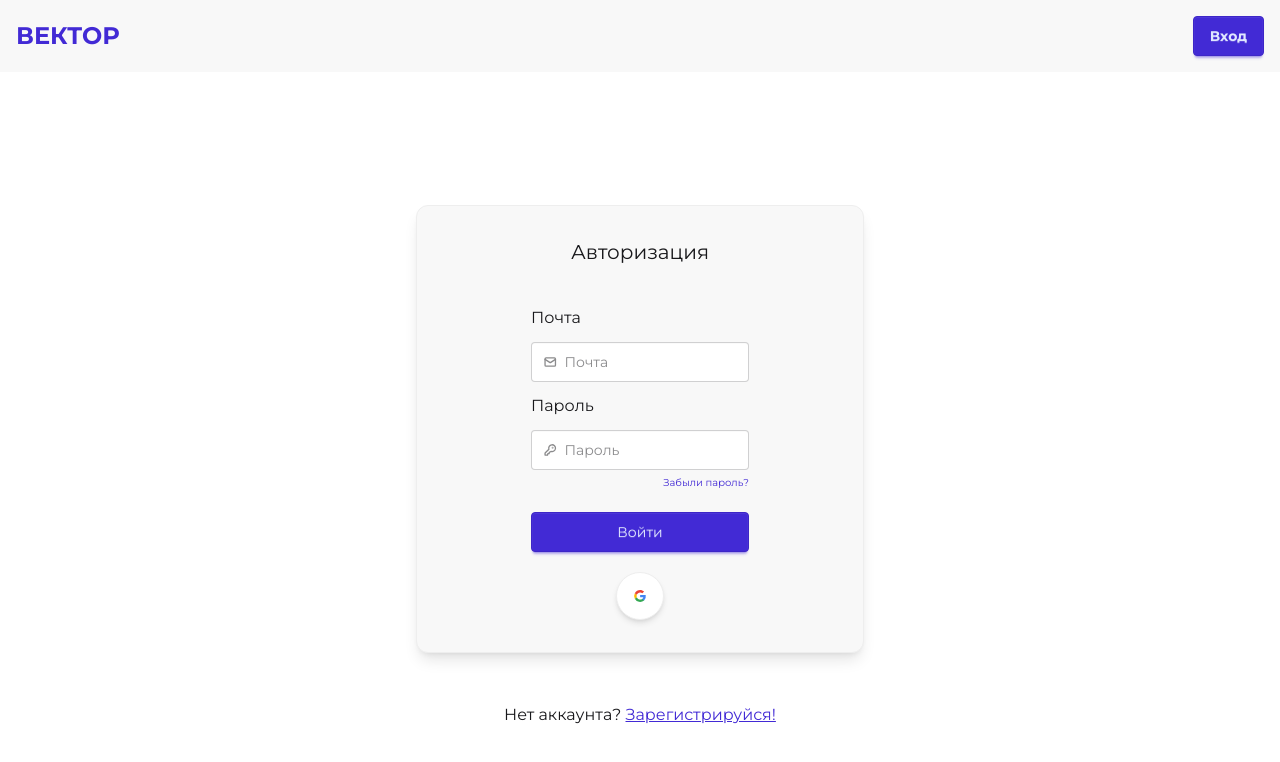
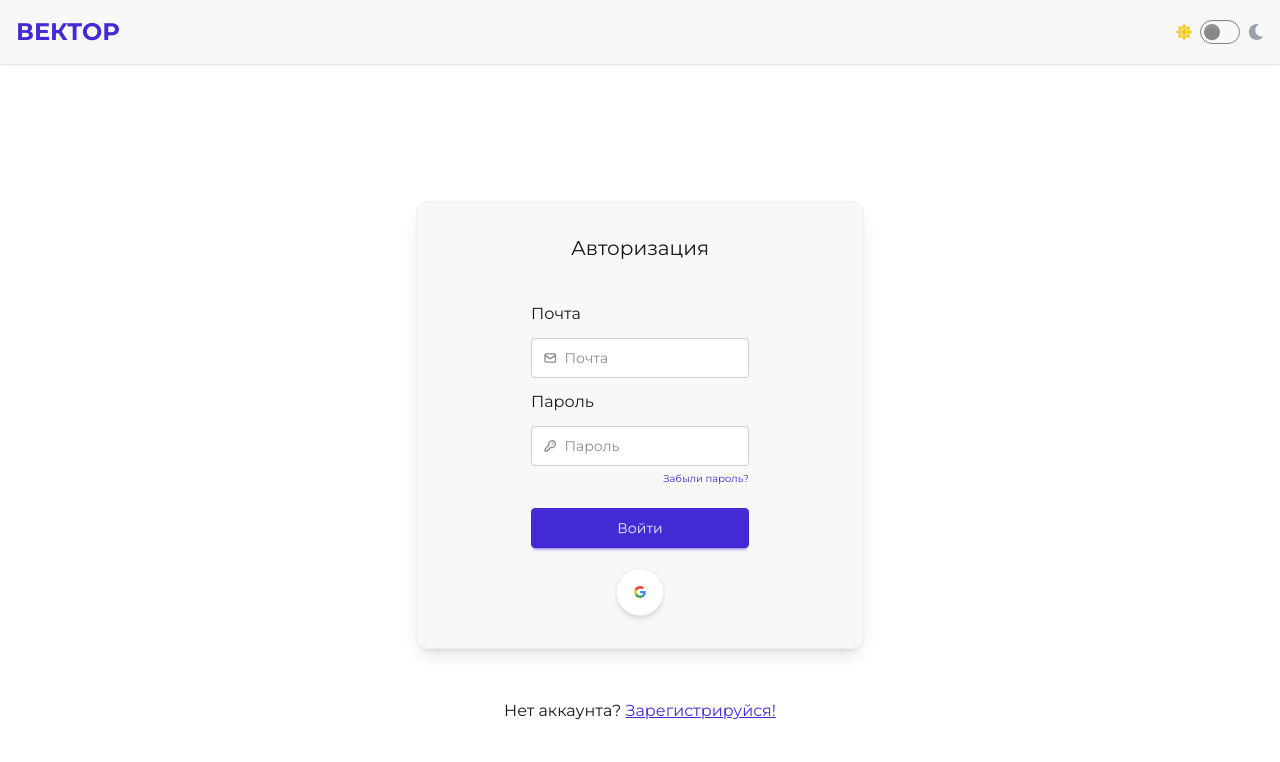
Before and after one commit to VectorAILearning/vectorAI, a React (Vite) app in the folder frontend/: page /auth in a window 1280 px wide. Shown: the top 762 px of the page. Built offline with nearby package versions, Linux system fonts and the light colour scheme.

Commit message:
feature/theme вынес тему в хук и убрал скролл

```diff
--- a/frontend/src/components/Header.tsx
+++ b/frontend/src/components/Header.tsx
@@ -1,5 +1,8 @@
-import { useLocation, useNavigate } from "react-router-dom";
+import React, { useEffect, useRef, useState } from "react";
+import { Link, useLocation, useNavigate } from "react-router-dom";
 import { useAppSelector } from "../store";
+import { useTheme } from "../hooks/useTheme.ts";
+import { FaMoon, FaSun } from "react-icons/fa";
 
 interface HeaderProps {
   onLogin: () => void;
@@ -7,26 +10,57 @@ interface HeaderProps {
 }
 
 export default function Header() {
-  const location = useLocation().pathname == "/profile";
+  const location = useLocation().pathname;
   const navigate = useNavigate();
+  const { theme, setTheme } = useTheme();
 
   const { username, avatar } = useAppSelector((state) => state.user);
+
+  const [isUserMenuOpen, setIsUserMenuOpen] = useState(false);
+  const userMenuRef = useRef<HTMLDivElement>(null);
 
   const handleLogin = () => {
     navigate("/auth");
   };
 
+  useEffect(() => {
+    document.documentElement.setAttribute("data-theme", theme);
+    localStorage.setItem("theme", theme);
+  }, [theme]);
+
   return (
     <header className="w-full flex justify-between items-center p-4 bg-base-200">
       <div className="text-2xl font-bold text-primary">ВЕКТОР</div>
-      {!location && (
+      <div className="flex items-center space-x-4 justify-end w-1/3">
+        <label className="flex cursor-pointer gap-2 items-center">
+          <FaSun
+            className={`transition-colors ${theme === "light" ? "text-yellow-400" : "text-gray-400"}`}
+          />
+          <input
+            type="checkbox"
+            className="toggle"
+            checked={theme === "dark"}
+            onChange={(e) => setTheme(e.target.checked ? "dark" : "light")}
+            aria-label="Переключить тему"
+          />
+          <FaMoon
+            className={`transition-colors ${theme === "dark" ? "text-blue-400" : "text-gray-400"}`}
+          />
+        </label>
+        {location == "/" && (
             <div className="flex gap-4">
               <button className="btn btn-primary" onClick={handleLogin}>
                 Вход
               </button>
             </div>
         )}
-      {location && (
+        {location === "/courses" ||
+          (location === "/profile" && (
+            <div className="relative" ref={userMenuRef}>
+              <button
+                onClick={() => setIsUserMenuOpen(!isUserMenuOpen)}
+                className="btn btn-ghost flex items-center space-x-2"
+              >
                 <div className="avatar">
                   <div className="ring-primary ring-offset-base-100 w-5 rounded-full ring-2 ring-offset-2">
                     {avatar ? (
@@ -40,7 +74,47 @@ export default function Header() {
                     )}
                   </div>
                 </div>
+                <span className="badge badge-primary">Pro</span>
+                <svg
+                  xmlns="http://www.w3.org/2000/svg"
+                  className="h-4 w-4"
+                  fill="none"
+                  viewBox="0 0 24 24"
+                  stroke="currentColor"
+                >
+                  <path
+                    strokeLinecap="round"
+                    strokeLinejoin="round"
+                    strokeWidth={2}
+                    d="M19 9l-7 7-7-7"
+                  />
+                </svg>
+              </button>
+              {isUserMenuOpen && (
+                <div className="absolute top-full right-0 mt-2 w-48 bg-base-200 rounded-lg shadow-lg">
+                  <ul
+                    className="menu bg-base-200 p-2"
+                    onClick={() => setIsUserMenuOpen(false)}
+                  >
+                    <li>
+                      <Link
+                        to="/profile"
+                        className="text-base-content hover:bg-base-300"
+                      >
+                        Профиль
+                      </Link>
+                    </li>
+                    <li>
+                      <a className="text-base-content hover:bg-base-300">
+                        Выход
+                      </a>
+                    </li>
+                  </ul>
+                </div>
               )}
+            </div>
+          ))}
+      </div>
     </header>
   );
 }
--- /dev/null
+++ b/frontend/src/hooks/useTheme.ts
@@ -0,0 +1,22 @@
+// hooks/useTheme.ts
+import { useEffect, useState } from "react";
+
+export const useTheme = () => {
+  const [theme, setTheme] = useState(() => {
+    return localStorage.getItem("theme") || "light";
+  });
+
+  useEffect(() => {
+    const root = window.document.documentElement;
+
+    if (theme === "dark") {
+      root.classList.add("dark");
+    } else {
+      root.classList.remove("dark");
+    }
+
+    localStorage.setItem("theme", theme);
+  }, [theme]);
+
+  return { theme, setTheme };
+};
--- a/frontend/src/pages/HomePage.tsx
+++ b/frontend/src/pages/HomePage.tsx
@@ -1,10 +1,15 @@
 import { useState, useEffect, useRef, useCallback } from "react";
-import { useDispatch } from "react-redux";
 import { setSessionId } from "../store/sessionSlice";
 import { useNavigate } from "react-router-dom";
 import { usePersistentWebSocket } from "../hooks/usePersistentWebSocket";
+import { useAppDispatch } from "../store";
 
-type Message = { id?: string; text: string; who: "user" | "bot"; type?: string };
+type Message = {
+  id?: string;
+  text: string;
+  who: "user" | "bot";
+  type?: string;
+};
 
 export default function HomePage() {
   const [input, setInput] = useState("");
@@ -12,12 +17,14 @@ export default function HomePage() {
   const [resetCount, setResetCount] = useState(0);
   const [courseCreated, setCourseCreated] = useState(false);
 
-  const dispatch = useDispatch();
+  const dispatch = useAppDispatch();
   const navigate = useNavigate();
 
   const chatRef = useRef<HTMLDivElement | null>(null);
   const inputRef = useRef<HTMLInputElement | null>(null);
-  const sessionRef = useRef<string | null>(localStorage.getItem("session_id") || null);
+  const sessionRef = useRef<string | null>(
+    localStorage.getItem("session_id") || null,
+  );
   const seenRef = useRef<Set<string>>(new Set());
 
   const addIfNew = useCallback((msg: Message) => {
@@ -29,7 +36,9 @@ export default function HomePage() {
 
   const buildWsUrl = useCallback(() => {
     const wsHost = import.meta.env.VITE_WS_HOST;
-    return sessionRef.current ? `${wsHost}/ws/audit?session_id=${sessionRef.current}` : `${wsHost}/ws/audit`;
+    return sessionRef.current
+      ? `${wsHost}/ws/audit?session_id=${sessionRef.current}`
+      : `${wsHost}/ws/audit`;
   }, []);
 
   const handleWsMessage = useCallback(
@@ -52,7 +61,8 @@ export default function HomePage() {
             const last = data.messages.at(-1);
             setCourseCreated(last?.type === "course_created_done");
           }
-          if (typeof data.reset_count === "number") setResetCount(data.reset_count);
+          if (typeof data.reset_count === "number")
+            setResetCount(data.reset_count);
           return;
         }
         if (data.type === "course_created_done") {
@@ -60,7 +70,8 @@ export default function HomePage() {
           ws.close();
           return;
         }
-        if (!data.who || (data.who !== "user" && data.who !== "bot")) data.who = "bot";
+        if (!data.who || (data.who !== "user" && data.who !== "bot"))
+          data.who = "bot";
         addIfNew(data);
         setInput("");
       } catch {
@@ -71,13 +82,18 @@ export default function HomePage() {
     [addIfNew, dispatch],
   );
 
-  const { connected, send, reconnect } = usePersistentWebSocket(buildWsUrl, handleWsMessage, {
+  const { connected, send, reconnect } = usePersistentWebSocket(
+    buildWsUrl,
+    handleWsMessage,
+    {
       shouldReconnect: !courseCreated,
       reconnectDelay: 2000,
-  });
+    },
+  );
 
   useEffect(() => {
-    if (chatRef.current) chatRef.current.scrollTop = chatRef.current.scrollHeight;
+    if (chatRef.current)
+      chatRef.current.scrollTop = chatRef.current.scrollHeight;
   }, [messages]);
 
   const handleReset = async () => {
@@ -109,7 +125,8 @@ export default function HomePage() {
     connected &&
     !messages.some((m) => m.type === "system") &&
     !messages.some((m) => m.type === "audit_done") &&
-    (messages.length === 0 || (lastMsg?.who === "bot" && lastMsg.type === "chat"));
+    (messages.length === 0 ||
+      (lastMsg?.who === "bot" && lastMsg.type === "chat"));
 
   useEffect(() => {
     if (connected && !courseCreated) {
@@ -134,7 +151,9 @@ export default function HomePage() {
         <h1 className="text-5xl font-bold text-center mb-2 text-base-content">
           Твоё <span className="text-primary">развитие</span>
         </h1>
-        <p className="text-xl text-center text-base-content/70 mb-4">Без воды. Без давления. Всё по-твоему.</p>
+        <p className="text-xl text-center text-base-content/70 mb-4">
+          Без воды. Без давления. Всё по-твоему.
+        </p>
 
         <form className="flex gap-2 w-full" onSubmit={handleSubmit}>
           <label className="input input-bordered input-lg w-full flex items-center gap-2 bg-base-200 border-base-300 text-base-content">
@@ -147,7 +166,9 @@ export default function HomePage() {
               disabled={!canSend}
               className="bg-base-200 text-base-content flex-1"
             />
-            <kbd className="kbd kbd-sm text-base-content bg-base-100 border-base-300">Enter</kbd>
+            <kbd className="kbd kbd-sm text-base-content bg-base-100 border-base-300">
+              Enter
+            </kbd>
           </label>
         </form>
 
@@ -160,8 +181,13 @@ export default function HomePage() {
             {messages
               .filter((m) => m.type === "chat")
               .map((m, i) => (
-                <div key={m.id || i} className={`chat ${m.who === "user" ? "chat-end" : "chat-start"}`}>
-                  <div className={`chat-bubble ${m.who === "user" ? "chat-bubble-primary" : "bg-base-100 text-base-content border border-base-300"}`}>
+                <div
+                  key={m.id || i}
+                  className={`chat ${m.who === "user" ? "chat-end" : "chat-start"}`}
+                >
+                  <div
+                    className={`chat-bubble ${m.who === "user" ? "chat-bubble-primary" : "bg-base-100 text-base-content border border-base-300"}`}
+                  >
                     {m.text}
                   </div>
                 </div>
@@ -176,14 +202,19 @@ export default function HomePage() {
             </button>
           )}
           {courseCreated && (
-            <button className="btn btn-primary mt-4" onClick={() => navigate("/courses")}>
+            <button
+              className="btn btn-primary mt-4"
+              onClick={() => navigate("/courses")}
+            >
               Получить курс
             </button>
           )}
         </div>
 
         {messages.length > 0 && (
-          <div className="text-sm text-base-content/60 mt-2 text-center">Количество сбросов: {resetCount}</div>
+          <div className="text-sm text-base-content/60 mt-2 text-center">
+            Количество сбросов: {resetCount}
+          </div>
         )}
       </div>
     </div>
--- a/frontend/src/pages/MainLayout.tsx
+++ b/frontend/src/pages/MainLayout.tsx
@@ -4,8 +4,14 @@ import Header from "../components/Header.tsx";
 const MainLayout = () => {
   return (
     <>
-      <Header />
-      <Outlet />
+      <div className="relative h-screen overflow-hidden">
+        <div className="fixed top-0 left-0 w-full h-16 bg-white shadow z-10">
+          <Header />
+        </div>
+        <div className="pt-17">
+          <Outlet />
+        </div>
+      </div>
     </>
   );
 };
```
Also changed, not shown: frontend/src/hooks/usePersistentWebSocket.ts (+10 -8 lines). Lines whose indentation alone changed are shown as unchanged.
